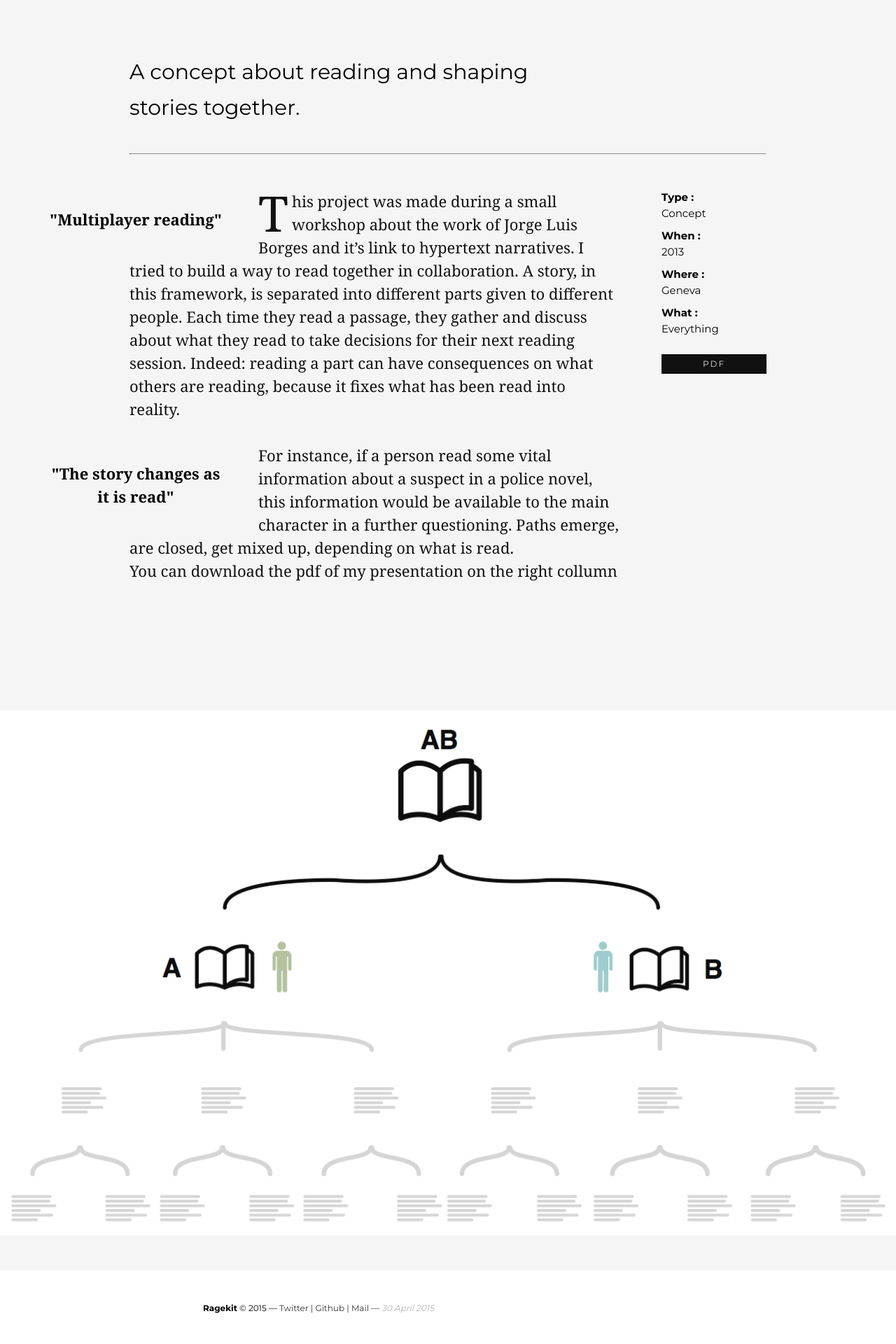
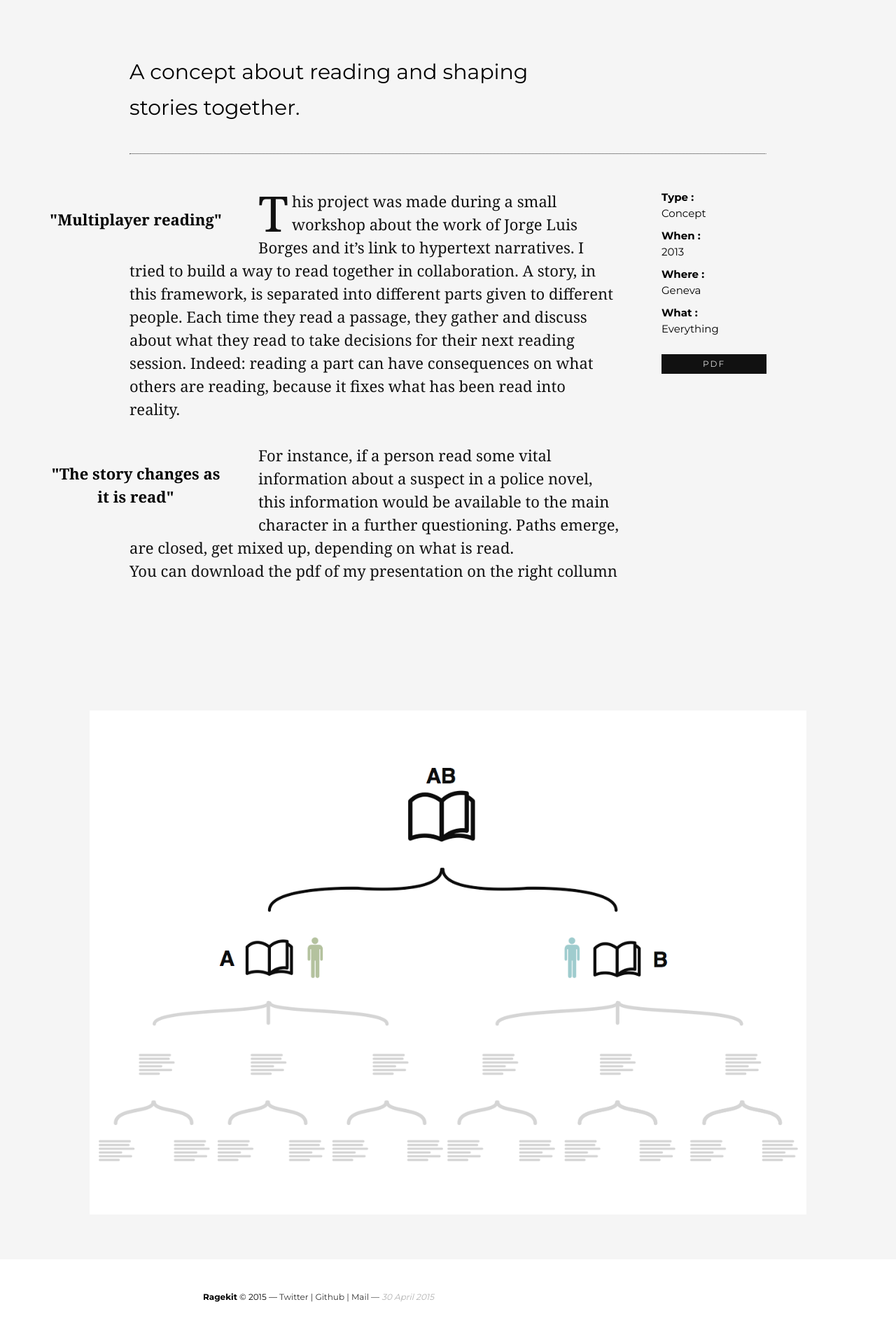
Before and after one commit to ragekit/ragekit.github.io, a Jekyll site: the page built from _posts/2013-04-01-Aleph.markdown, in a window 1280 px wide. Shown: the part 973-2893 px from the top of the page at 70% size. Built offline with Jekyll 4.4.1, drawn with Linux system fonts in a browser that asks for light colours.

Commit message:
changed gallery image size

```diff
--- a/css/main.scss
+++ b/css/main.scss
@@ -368,10 +368,12 @@ img:hover{
   div.image{
     cursor: pointer; cursor: hand;
     width:100%;
+    width:80vw;
+    height:80vh;
     //set in js ?
   //  height:550px;
 //    height:500px;
-margin-bottom:10px;
+margin:0 auto 5vw auto;
 background-position: center;
 background-size: cover;
 background-repeat : no-repeat;
--- a/js/script.js
+++ b/js/script.js
@@ -124,7 +124,7 @@
       }
     }
     if(menuOpened) shadow();
-    resizeMedia();
+    //resizeMedia();
 
   }
 
```
